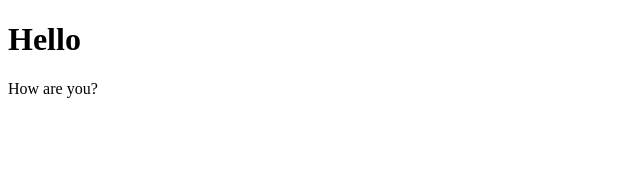
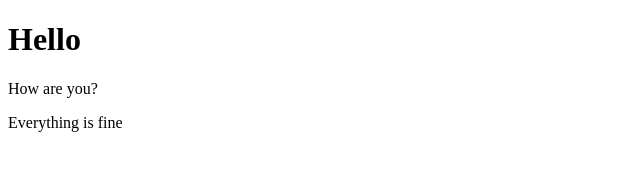
Before and after one commit to Natalliy/Demolesson, a plain HTML site: page index.html in a window 1280 px wide. Shown: the whole page, without its empty margins (0-640 px from the left). Drawn offline with Linux system fonts and the light colour scheme.

Commit message:
Ще один рядочок

```diff
--- a/index.html
+++ b/index.html
@@ -9,6 +9,7 @@
 <body>
     <h1>Hello</h1>
     <p>How are you?</p>
+    <p>Everything is fine</p>
 
 </body>
 </html>
```
